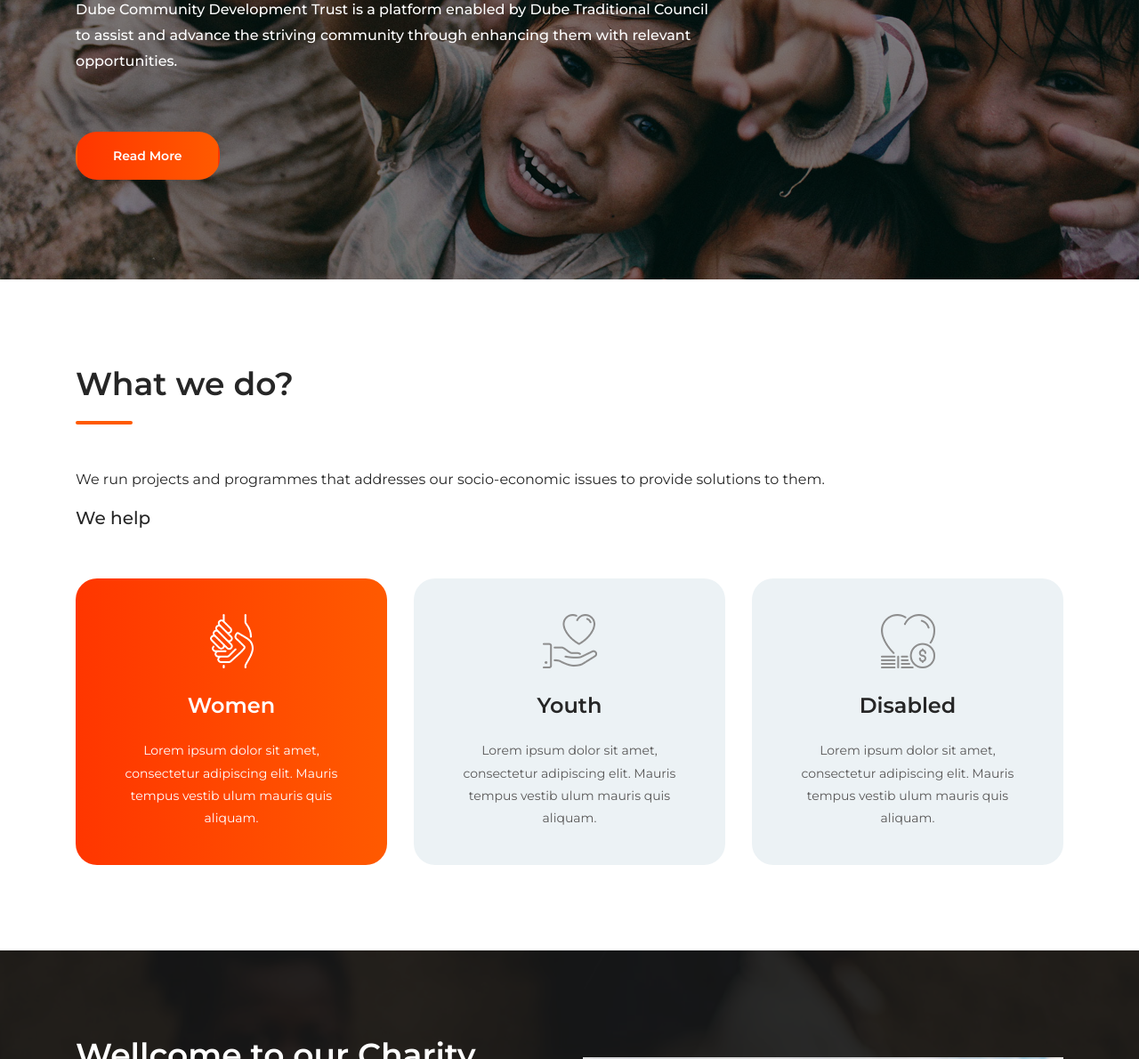
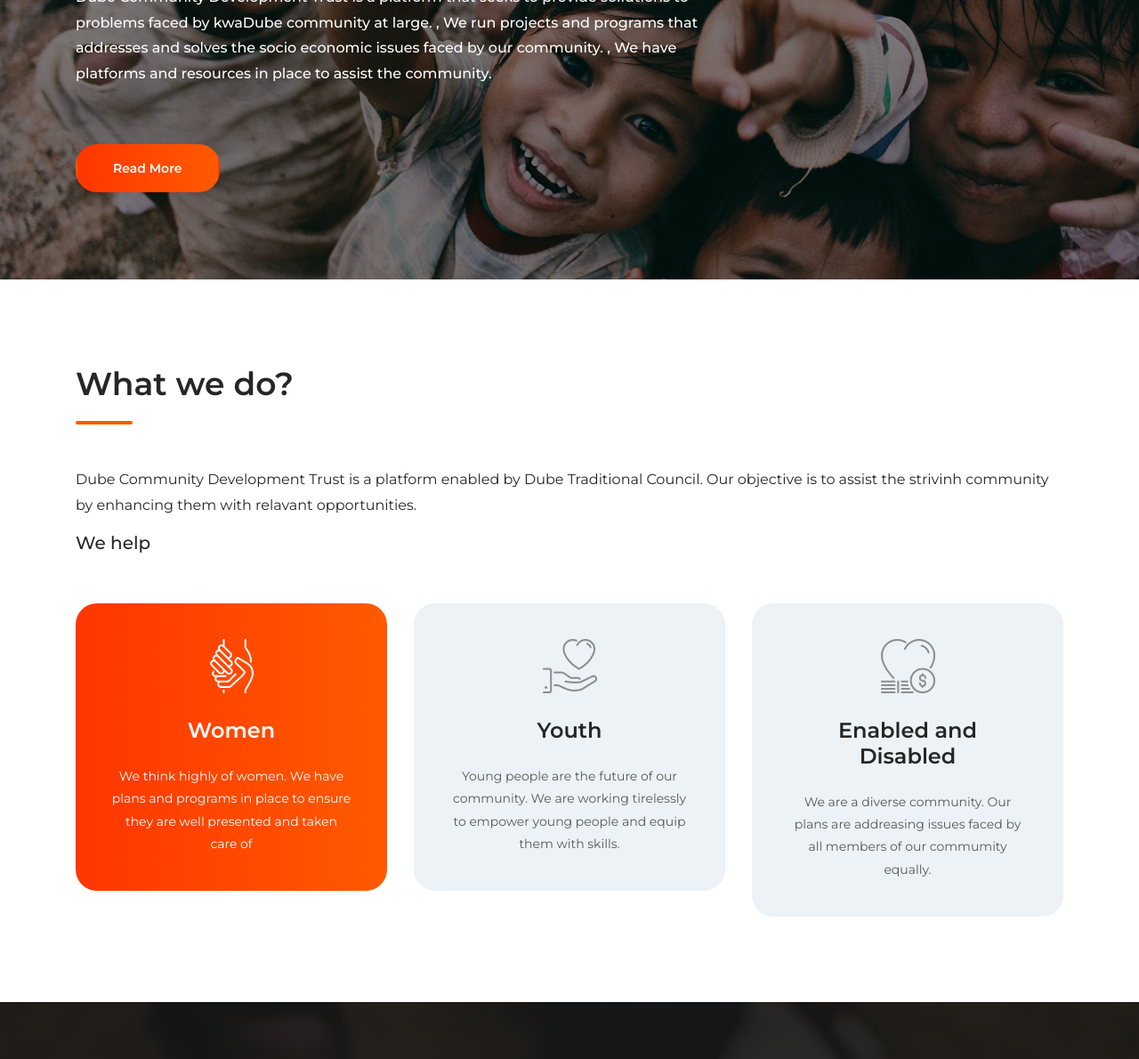
Before and after one commit to Nkokhelo/dube, a plain HTML site: page index.html in a window 1280 px wide. Shown: the part 334-1524 px from the top of the page at 89% size. Drawn offline with Linux system fonts and the light colour scheme.

Commit message:
home [age update

```diff
--- a/index.html
+++ b/index.html
@@ -73,7 +73,9 @@
 
                                 <div class="entry-content mt-4">
                                     <p>
-                                        Dube Community Development Trust is a platform enabled by Dube Traditional Council to assist and advance the striving community through enhancing them with relevant opportunities.
+                                        Dube Community Development Trust is a platform that seeks to provide sollutions to problems faced by kwaDube community at large.
+                                        , We run projects and programs that addresses and solves the socio economic issues faced by our community.
+                                        , We have platforms and resources in place to assist the community.
                                     </p>
                                 </div><!-- .entry-content -->
 
@@ -100,7 +102,7 @@
                     </div><!-- .section-heading -->
                     <div class="entry-content mt-5">
                         <p>
-                            We run projects and programmes that addresses our socio-economic issues to provide solutions to them.
+                            Dube Community Development Trust is a platform enabled by Dube Traditional Council. Our objective is to assist the strivinh community by enhancing them with relavant opportunities.
                         </p>
                         <h5>We help</h5>
                     </div><!-- .entry-content -->
@@ -118,7 +120,7 @@
                         </header>
 
                         <div class="entry-content">
-                            <p>Lorem ipsum dolor sit amet, consectetur adipiscing elit. Mauris tempus vestib ulum mauris quis aliquam. </p>
+                            <p> We think highly of women. We have plans and programs in place to ensure they are well presented and taken care of </p>
                         </div>
                     </div>
                 </div>
@@ -135,7 +137,7 @@
                         </header>
 
                         <div class="entry-content">
-                            <p>Lorem ipsum dolor sit amet, consectetur adipiscing elit. Mauris tempus vestib ulum mauris quis aliquam. </p>
+                            <p>Young people are the future of our community. We are working tirelessly to empower young people and equip them with skills. </p>
                         </div>
                     </div>
                 </div>
@@ -148,11 +150,11 @@
                         </figure>
 
                         <header class="entry-header">
-                            <h3 class="entry-title">Disabled</h3>
+                            <h3 class="entry-title">Enabled and Disabled</h3>
                         </header>
 
                         <div class="entry-content">
-                            <p>Lorem ipsum dolor sit amet, consectetur adipiscing elit. Mauris tempus vestib ulum mauris quis aliquam. </p>
+                            <p>We are a diverse community. Our plans are addreasing issues faced by all members of our commumity equally. </p>
                         </div>
                     </div>
                 </div>
```
